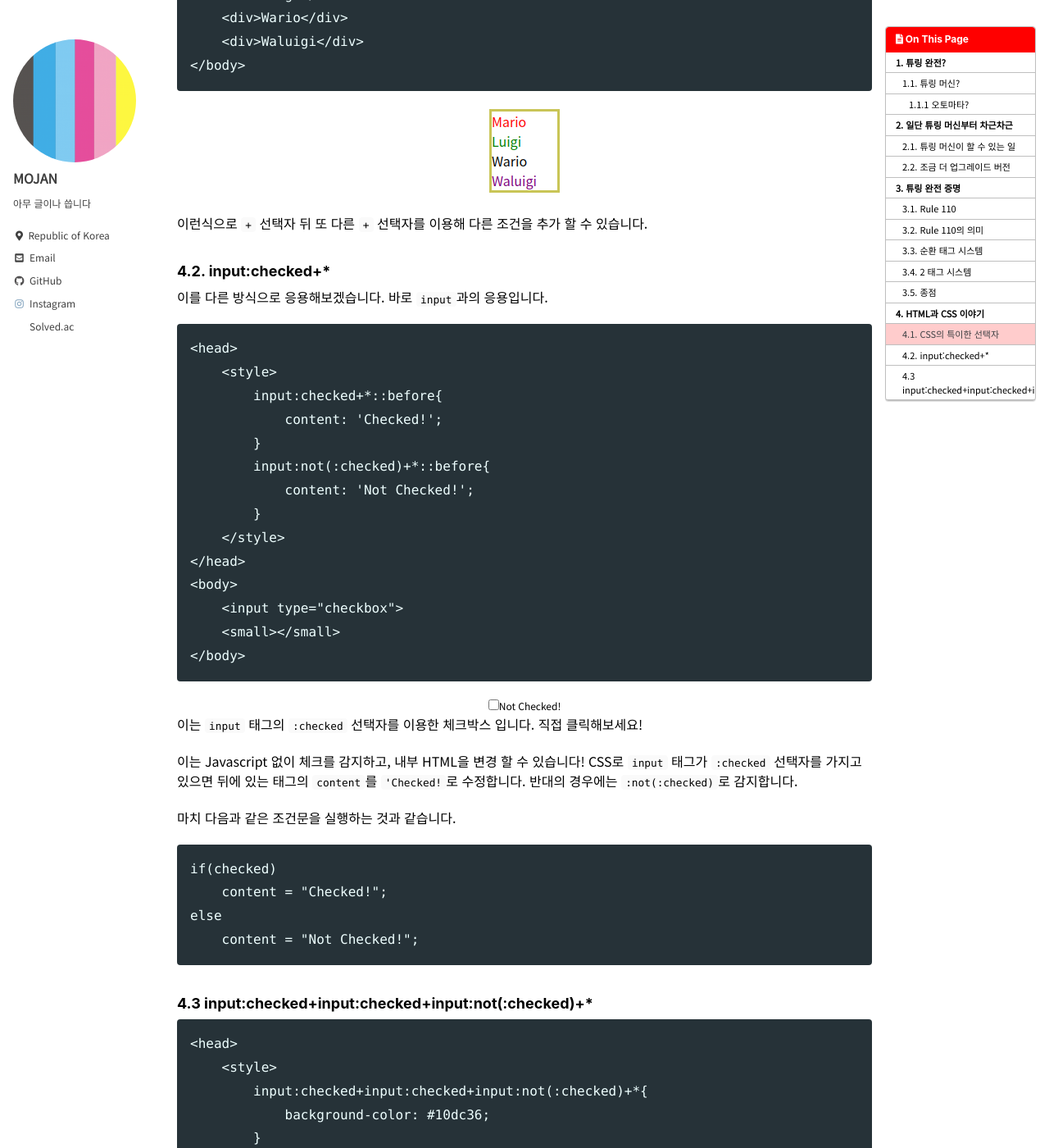
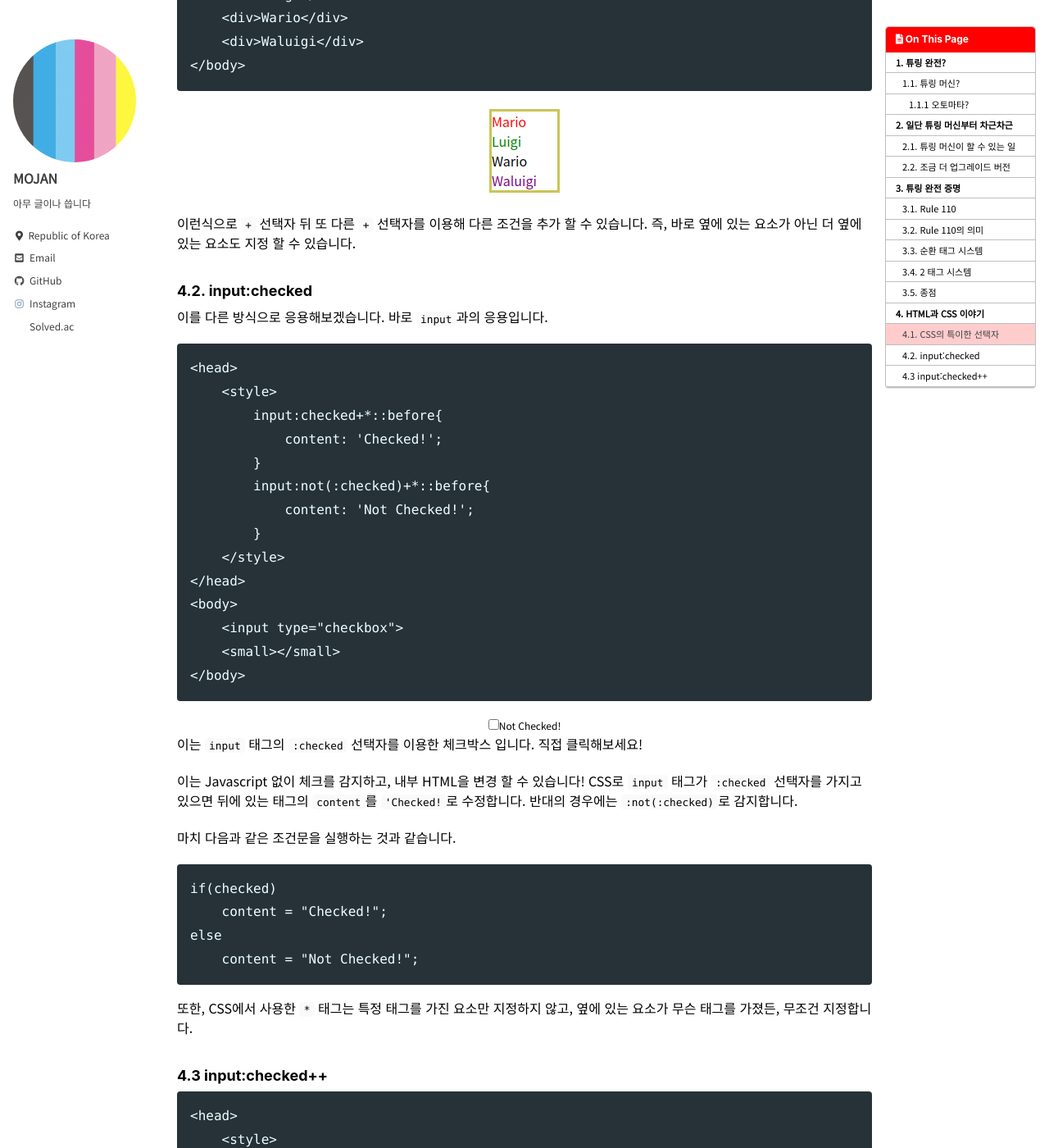
Before and after one commit to MOJAN3543/MOJAN3543.github.io, a Jekyll site: the page built from _posts/ProgrammingByHTML/2023-04-13-ProgrammingByHTML.md, in a window 1280 px wide and 1400 px high, scrolled down 12819 px. Shown: the whole window at 82% size. Built offline with Jekyll 4.4.1, drawn with Linux system fonts in a browser that asks for light colours; cached includes are drawn as plain includes; some of the changed text lies outside the part shown.

Commit message:
Update 2023-04-13-ProgrammingByHTML.md

````diff
--- a/_posts/ProgrammingByHTML/2023-04-13-ProgrammingByHTML.md
+++ b/_posts/ProgrammingByHTML/2023-04-13-ProgrammingByHTML.md
@@ -299,9 +299,9 @@ CSS에는 `+`라는 선택자가 있습니다. 이는 어떤 요소를 이전에
 ```
 ![Waluigi](https://github.com/MOJAN3543/MOJAN3543.github.io/blob/main/_posts/ProgrammingByHTML/Waluigi.png?raw=true "Waluigi")
 {: .text-center}
-이런식으로 `+` 선택자 뒤 또 다른 `+` 선택자를 이용해 다른 조건을 추가 할 수 있습니다.
+이런식으로 `+` 선택자 뒤 또 다른 `+` 선택자를 이용해 다른 조건을 추가 할 수 있습니다. 즉, 바로 옆에 있는 요소가 아닌 더 옆에 있는 요소도 지정 할 수 있습니다.
 
-### 4.2. input:checked+*
+### 4.2. input:checked
 이를 다른 방식으로 응용해보겠습니다. 바로 `input`과의 응용입니다.
 
 ```
@@ -334,8 +334,8 @@ if(checked)
 else
     content = "Not Checked!";
 ```
-
-### 4.3 input:checked+input:checked+input:not(:checked)+*
+또한, CSS에서 사용한 `*` 태그는 특정 태그를 가진 요소만 지정하지 않고, 옆에 있는 요소가 무슨 태그를 가졌든, 무조건 지정합니다.
+### 4.3 input:checked++
 ```
 <head>
     <style>
@@ -370,9 +370,9 @@ else
 </body>
 ```
 
-<div class="Rule110Mini"><input type="checkbox"><input type="checkbox"><input type="checkbox"></div>
+<div class="Rule110Mini"><input type="checkbox"><input type="checkbox"><input type="checkbox"><input type="checkbox"></div>
 
-오직 HTML과 CSS로 구현한 결과입니다! `+` 선택자를 여러개 사용해서 `switch` 제어문 비슷한 역할을 하게 했습니다.
+Rule 110을 HTML과 CSS로 구현한 결과입니다! `+` 선택자를 여러개 사용해서 `switch` 제어문 비슷한 역할을 하게 했습니다.
 
 [^1]: 실제로는 무한한 길이의 테이프를 구현할 수 없으므로, 어떤 기계가 유한한 저장 공간을 가졌지만, 이후에 무한하게 저장 공간을 추가 할 수 있다면, 이 기계를 느슨하게 튜링 완전하다 봅니다.
 [^2]: 업그레이드 버전이라고는 했지만, 튜링 머신답게 튜링 머신은 범용 튜링 머신을 구동할 수 있습니다!
````
